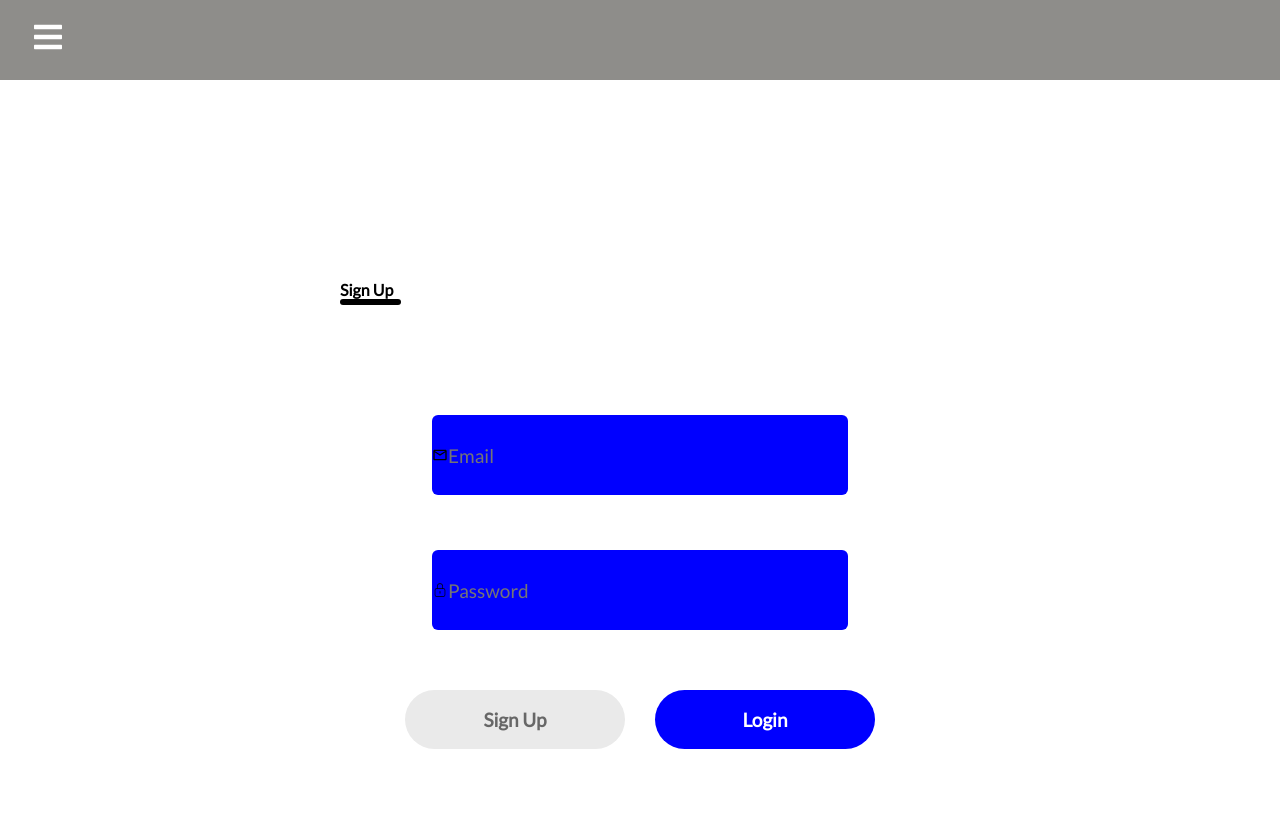
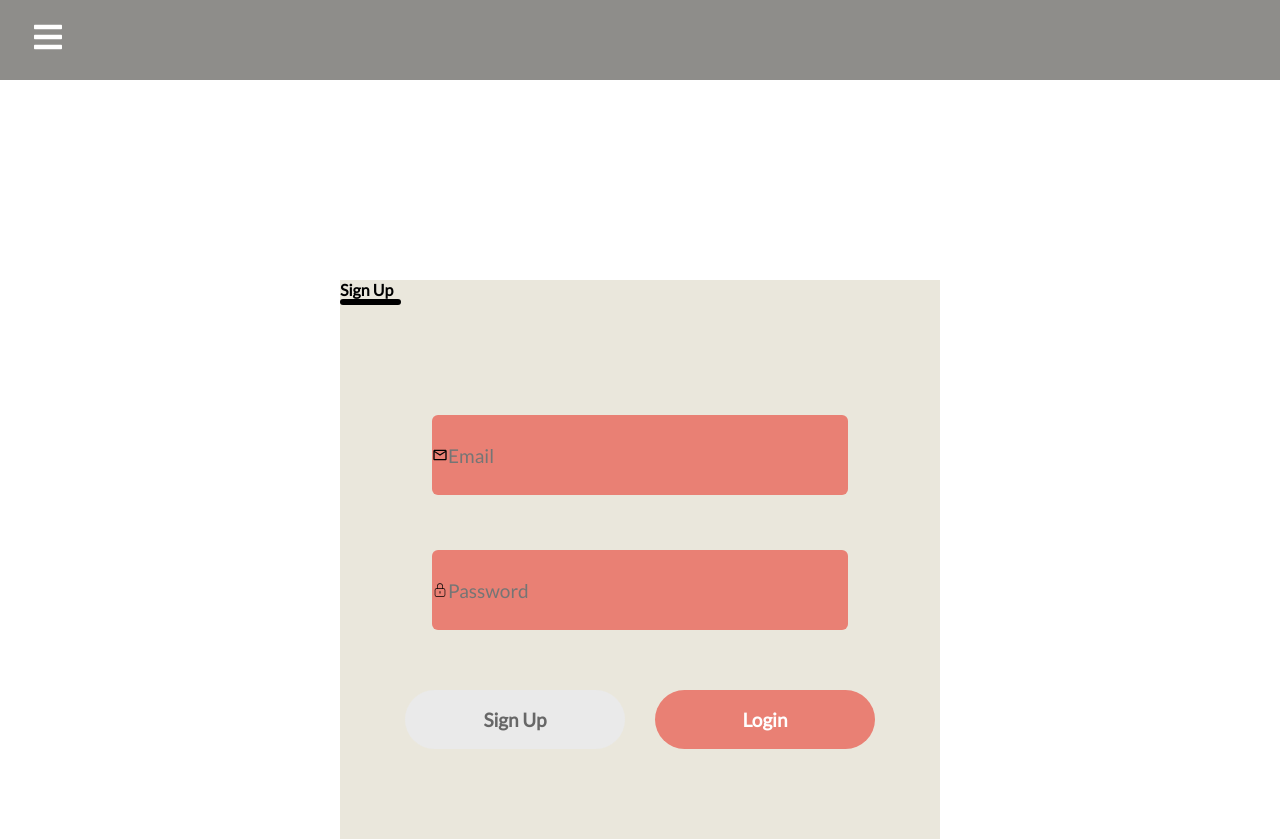
Before and after one commit to VPhilavong/gsquad_hacakthon, a React (Create React App) app in the folder p1/profile/: page /login in a window 1280 px wide. Built offline with nearby package versions, Linux system fonts and the light colour scheme.

Commit message:
some changes to Login

```diff
--- a/p1/profile/src/pages/Login.css
+++ b/p1/profile/src/pages/Login.css
@@ -4,12 +4,12 @@
     margin: auto;
     margin-top: 200px;
     width: 600px;
-    background: #fff;
+    background: #EAE7DC;
     padding-bottom: 30px;
 }
 
 .header {
-    display:flex;
+    display: flex;
     flex-direction: column;
     align-items: center;
     gap: 9px;
@@ -21,6 +21,7 @@
     color: black;
     font-size: 48;
     font-weight: 700;
+    align-content: center;
 }
 
 .underline {
@@ -43,7 +44,7 @@
     margin: auto;
     width: 480;
     height: 80px;
-    background: blue;
+    background: #E98074;
     border-radius: 6px;
 }
 
@@ -53,7 +54,7 @@
     background: transparent;
     border: none;
     outline: none;
-    color: red;
+    color: #eeeeee;
     font-size: 19px;
 }
 
@@ -70,7 +71,7 @@
     width: 220px;
     height: 59px;
     color: #fff;
-    background-color: blue;
+    background-color: #E98074;
     border-radius: 50px;
     font-size: 19px;
     font-weight: 700;
@@ -81,3 +82,7 @@
     background: #EAEAEA;
     color: #676767;
 }
+
+.CiUser {
+    background-color: #EAEAEA;
+}
```
